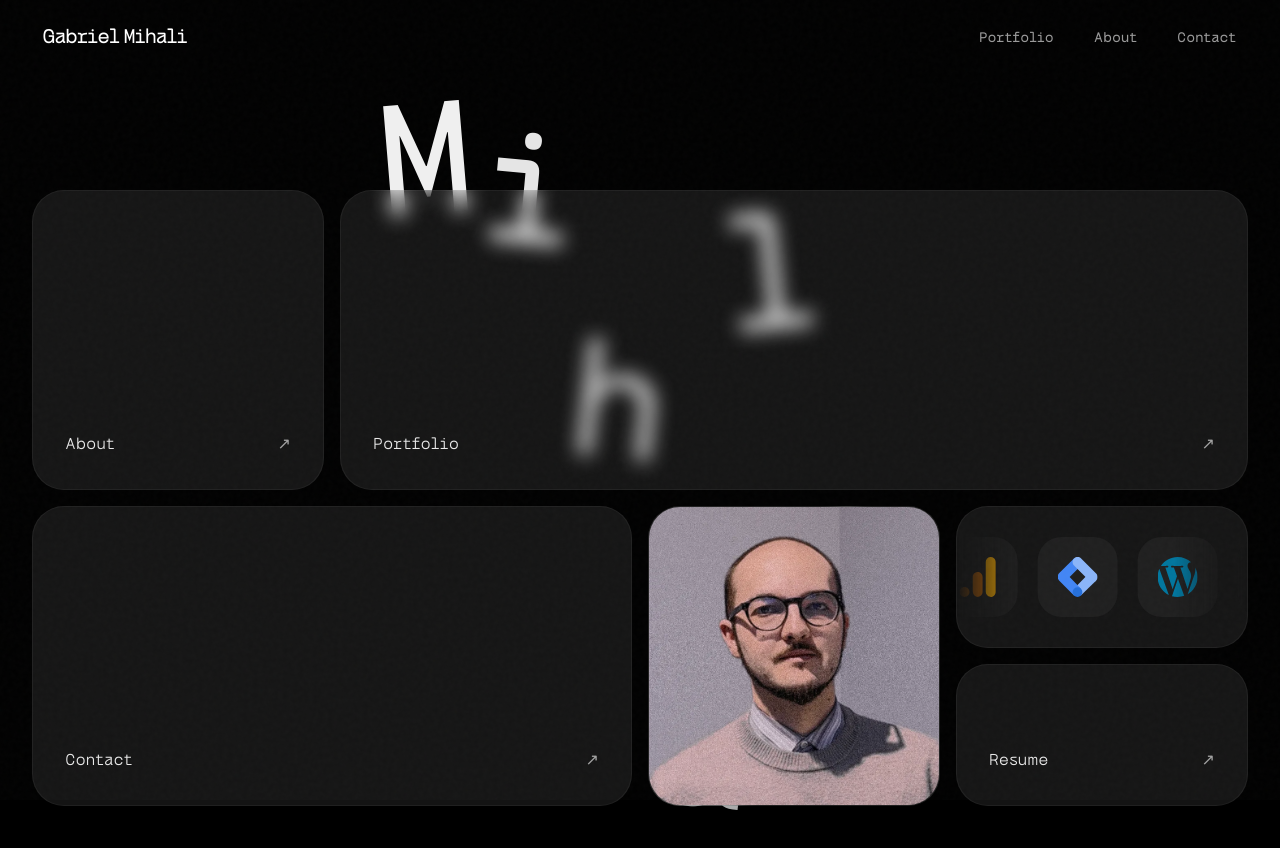
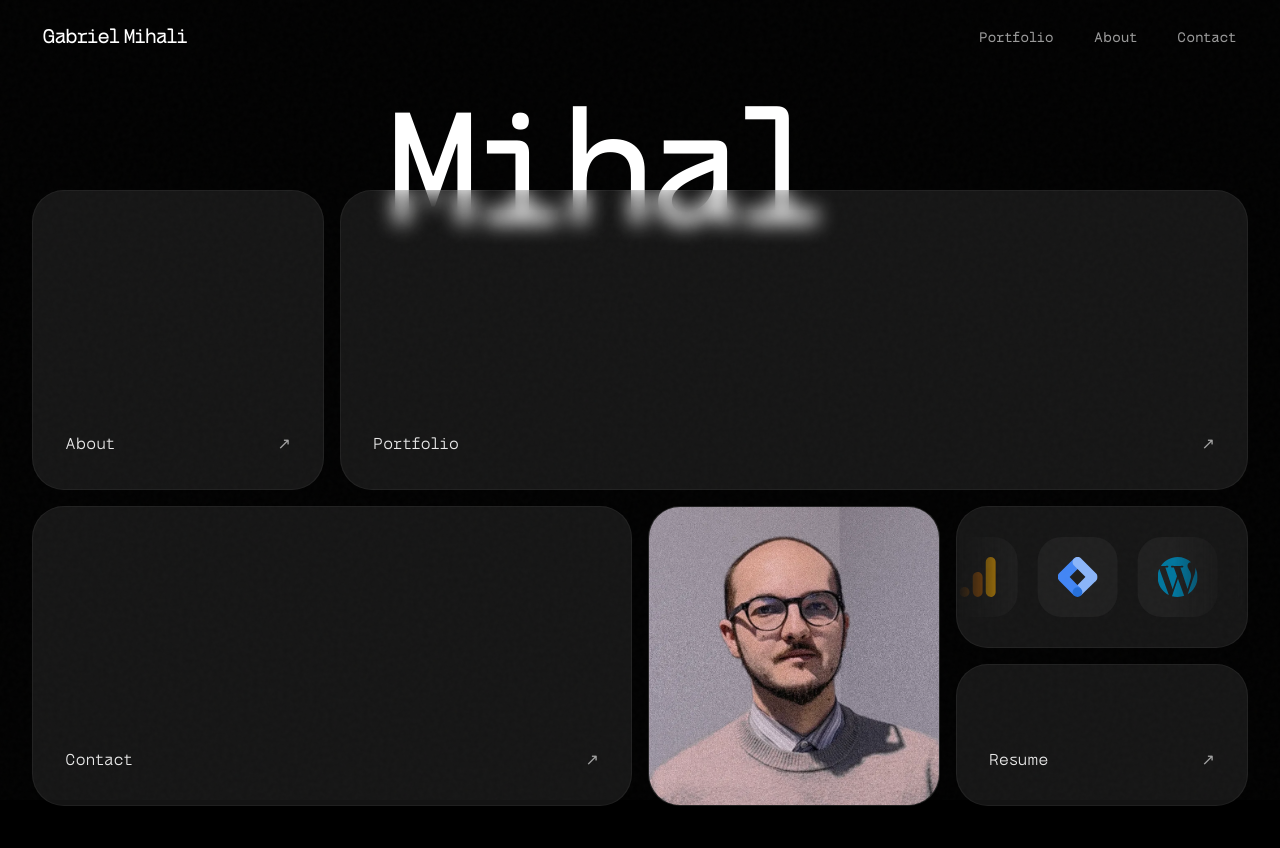
Before and after one commit to san-gabriels/portfolio-bento-2026, a Next.js app: page / in a window 1280 px wide. Shown: the top 848 px of the page. Built offline with nearby package versions, Linux system fonts and the light colour scheme; a web font is replaced by a local one.

Commit message:
feat: delay effetto caduta lettere

```diff
--- a/components/GravityText.tsx
+++ b/components/GravityText.tsx
@@ -6,19 +6,42 @@ import { useEffect, useMemo } from "react";
 export function GravityText({ text }: { text: string }) {
   const controls = useAnimation();
 
-  // 1. Contiamo le lettere effettive (ignorando gli spazi vuoti)
   const totalLetters = useMemo(() => {
     return Array.from(text).filter((char) => char !== " ").length;
   }, [text]);
 
-  // 2. Creiamo un ordine di caduta totalmente casuale (es. la 5° lettera cade per prima, la 1° cade per terza, ecc.)
-  const shuffledOrders = useMemo(() => {
-    const arr = Array.from({ length: totalLetters }, (_, i) => i);
-    for (let i = arr.length - 1; i > 0; i--) {
+  // LA SCENEGGIATURA DEL DECADIMENTO (Il motore fisico calcolato in anticipo)
+  const letterPhysics = useMemo(() => {
+    // 1. Creiamo un array con gli indici di tutte le lettere [0, 1, 2...] e lo mescoliamo
+    const indices = Array.from({ length: totalLetters }, (_, i) => i);
+    for (let i = indices.length - 1; i > 0; i--) {
       const j = Math.floor(Math.random() * (i + 1));
-      [arr[i], arr[j]] = [arr[j], arr[i]];
+      [indices[i], indices[j]] = [indices[j], indices[i]];
     }
-    return arr;
+
+    const data = new Array(totalLetters);
+    let currentCumulativeDelay = 0; // Il timer globale che scorre
+
+    // 2. Assegniamo a ciascuna lettera il suo momento esatto di caduta
+    for (let i = 0; i < indices.length; i++) {
+      const letterIndex = indices[i];
+
+      // Calcoliamo una rotazione caotica casuale (tra 5 e 25 gradi)
+      const randomRotation = (Math.random() * 20 + 5) * (i % 2 === 0 ? 1 : -1);
+
+      // Salviamo le istruzioni esatte per QUESTA specifica lettera
+      data[letterIndex] = {
+        fallDelay: currentCumulativeDelay,
+        rotate: randomRotation,
+      };
+
+      // IL TRUCCO È QUI: Dopo aver deciso quando cade questa lettera,
+      // aggiungiamo un tempo casuale tra 8 e 15 secondi PRIMA che tocchi alla prossima!
+      const randomWaitTime = Math.random() * (15 - 8) + 8;
+      currentCumulativeDelay += randomWaitTime;
+    }
+
+    return data;
   }, [totalLetters, text]);
 
   useEffect(() => {
@@ -27,34 +50,31 @@ export function GravityText({ text }: { text: string }) {
     const runAnimationSequence = async () => {
       controls.set({ opacity: 0, y: 50, rotate: 0 });
 
-      // FASE 1: Entrata ordinata (da sinistra a destra)
+      // FASE 1: Entrata ordinata (veloce, per far leggere il testo all'utente)
       if (isMounted) {
         await controls.start((custom) => ({
           opacity: 1,
           y: 0,
-          // Usa l'indice di entrata per apparire in ordine
           transition: { delay: custom.enterIndex * 0.03, duration: 0.6, ease: "easeOut" },
         }));
       }
 
-      // FASE 2: Pausa fissa di 0.5 secondi
+      // FASE 2: Pausa iniziale in cui il testo è perfettamente integro (1.5s come prima)
       if (isMounted) {
-        await new Promise((resolve) => setTimeout(resolve, 2000));
+        await new Promise((resolve) => setTimeout(resolve, 1500));
       }
 
-      // FASE 3: Gravità Lunare (Ordine Casuale e molto più lenta)
+      // FASE 3: Il decadimento a lunghissimo termine
       if (isMounted) {
         await controls.start((custom) => ({
           y: [0, -10, 1500],
           opacity: [1, 1, 0.8, 0],
-          // Anche la rotazione è casuale e caotica
-          rotate: custom.fallOrder % 2 === 0 ? 10 + custom.fallOrder : -10 - custom.fallOrder,
+          rotate: custom.physics.rotate,
           transition: {
-            // IL SEGRETO È QUI: Ritardo basato sull'ordine casuale.
-            // Moltiplicato per 0.2 (molto più lento di prima, così si staccano una ad una)
-            delay: custom.fallOrder * 0.2,
+            // Usiamo il delay cumulativo calcolato nella nostra sceneggiatura
+            delay: custom.physics.fallDelay,
             duration: 3.5,
-            ease: [0.4, 0, 1, 1], // Fisica "vuoto spaziale"
+            ease: [0.4, 0, 1, 1],
           },
         }));
       }
@@ -66,27 +86,26 @@ export function GravityText({ text }: { text: string }) {
       isMounted = false;
       controls.stop();
     };
-  }, [controls, text, shuffledOrders]);
+  }, [controls, letterPhysics]);
 
-  let globalEnterIndex = 0;
-  let globalFallIndex = 0;
+  let charIndex = 0;
 
   return (
     <div className="flex flex-wrap justify-center w-full">
       {text.split(" ").map((word, wIndex) => (
         <span key={`${word}-${wIndex}`} className="inline-flex mr-[0.3em] last:mr-0">
           {Array.from(word).map((letter, lIndex) => {
-            const enterIndex = globalEnterIndex++;
-            const fallOrder = shuffledOrders[globalFallIndex++];
-
+            const currentIndex = charIndex++;
             return (
               <motion.span
                 key={`${letter}-${lIndex}-${text}`}
-                // Passiamo ad ogni lettera due "biglietti": uno per l'entrata e uno per la caduta
-                custom={{ enterIndex, fallOrder }}
+                // Passiamo alla lettera sia l'ordine di entrata che la sua fisica di caduta
+                custom={{
+                  enterIndex: currentIndex,
+                  physics: letterPhysics[currentIndex]
+                }}
                 initial={{ opacity: 0, y: 50 }}
                 animate={controls}
-                // NIENTE PIÙ CAPSLOCK: Rimosso 'capitalize' o 'uppercase'. Usa solo il tuo h1-big e il bianco.
                 className="inline-block origin-bottom h1-big text-white whitespace-nowrap"
               >
                 {letter}
```
